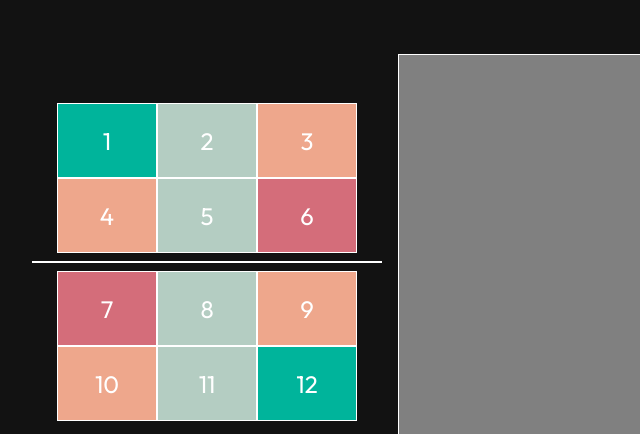
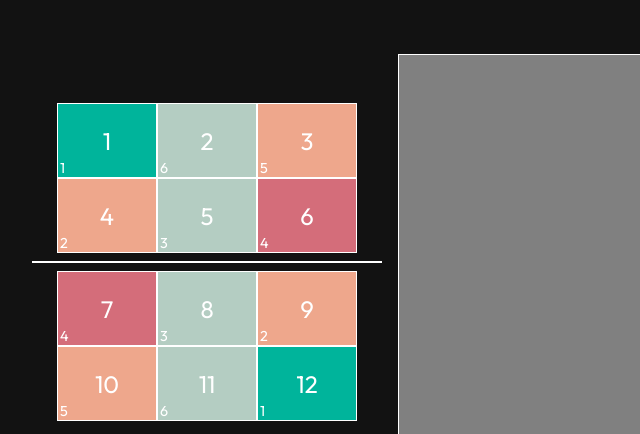
Before and after one commit to kiewalked/volleyball-rotation-tool, a plain HTML site: page index.html in a window 1280 px wide. Shown: the top 434 px of the page, 125-765 px from the left. Drawn offline with Linux system fonts and the light colour scheme.

Commit message:
Added labels for each zone and tweaked some logic

```diff
--- a/index.html
+++ b/index.html
@@ -19,6 +19,7 @@
         <div class="court">
           <div class="court-side top">
             <div class="court-square item-1 setter">
+              <div class="label">1</div>
               <span>1</span>
               <!-- <input type="number" placeholder="Number" />
               <select>
--- a/script.js
+++ b/script.js
@@ -4,6 +4,21 @@ let initialised = false;
 // TODO: Need to implement one side rotating at a time. Right now, both sides rotate. This also means I need to be able to allocate a serving side in edit mode.
 let topServing = true;
 let nextServer = 9;
+
+const zoneMap = {
+  1: 1,
+  2: 6,
+  3: 5,
+  4: 2,
+  5: 3,
+  6: 4,
+  7: 4,
+  8: 3,
+  9: 2,
+  10: 5,
+  11: 6,
+  12: 1,
+};
 
 const rotations = {
   1: 2,
@@ -96,10 +111,12 @@ function rotate() {
     // console.log(item);
     const order = item.style.order;
     item.style.order = rotations[order];
+    item.querySelector('.label').innerHTML = zoneMap[item.style.order];
   }
 
   //* Now loop through the receiving side and find the next server
   findNextServer(receivingSide);
+  renderView();
 
   topServing = !topServing;
   // update next server
@@ -225,6 +242,10 @@ function createElement(type, props) {
 
 function renderView() {
   //? Removes existing attributes, reassigns them to based on squareData and creates a span with the respective number inside
+  if (!initialised) {
+    applyOrdering();
+    initialised = true;
+  }
 
   const childDivs = document.getElementsByClassName('court-square');
   for (let i = 0; i < childDivs.length; i++) {
@@ -242,10 +263,10 @@ function renderView() {
     span.innerHTML = squareData[i]['number'];
     item.innerHTML = '';
     item.appendChild(span);
-  }
-  if (!initialised) {
-    applyOrdering();
-    initialised = true;
+
+    const labelSpan = createElement('div', { class: 'label' });
+    labelSpan.innerHTML = zoneMap[item.style.order];
+    item.appendChild(labelSpan);
   }
 }
 
@@ -253,7 +274,6 @@ function loadPDF(e) {
   const preview = document.querySelector('iframe');
   const file = e.target.files[0];
   const reader = new FileReader();
-  let filename = file.name;
 
   reader.addEventListener(
     'load',
@@ -272,12 +292,6 @@ function findNextServer(side) {
   console.log(side);
   for (let i = 0; i < side.length; i++) {
     const item = side[i];
-    // if (
-    //   !item.style.order &&
-    //   (item.classList.contains('item-4') || item.classList.contains('item-9'))
-    // ) {
-    //   nextServer = item.querySelector('span').innerHTML;
-    // } else
     if (item.style.order === '4' || item.style.order === '9') {
       nextServer = item.querySelector('span').innerHTML;
     }
--- a/style.css
+++ b/style.css
@@ -77,6 +77,7 @@ html {
 }
 
 .court-square {
+  position: relative;
   border-style: solid;
   border-width: 1px;
   display: flex;
@@ -180,3 +181,9 @@ iframe {
   border-width: 1px;
   background-color: grey;
 }
+
+.label {
+  position: absolute;
+  inset: auto auto 0 2px;
+  font-size: 0.9rem;
+}
```
